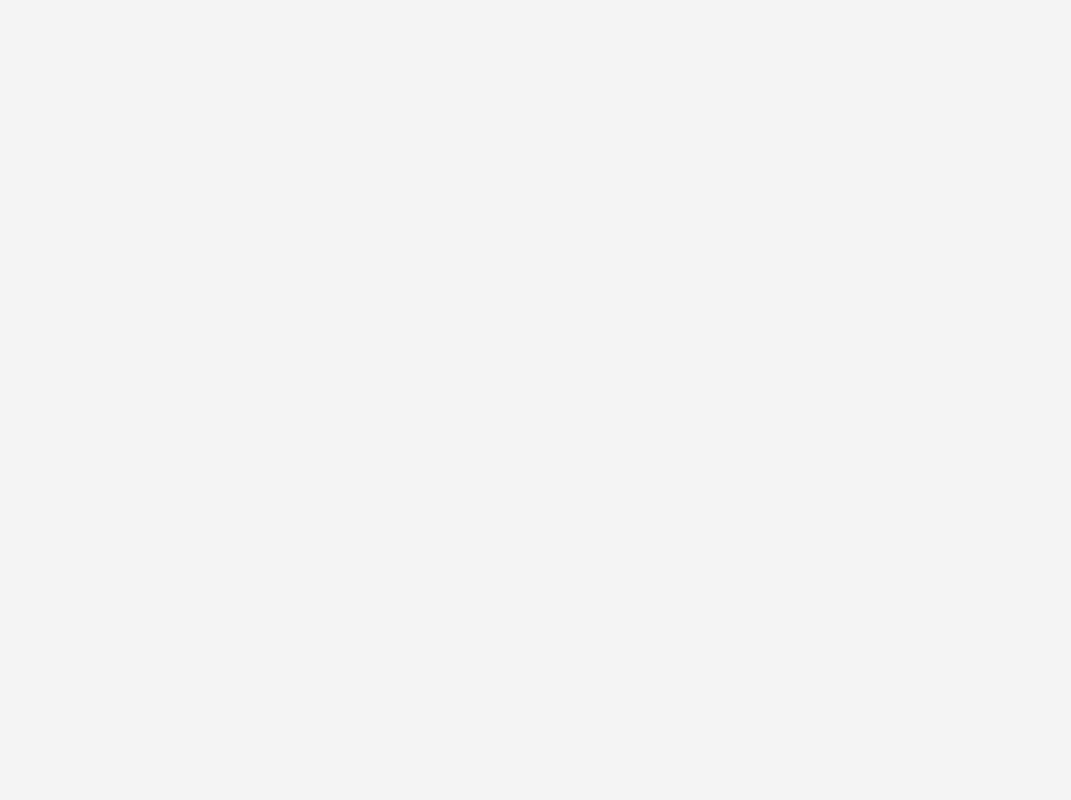
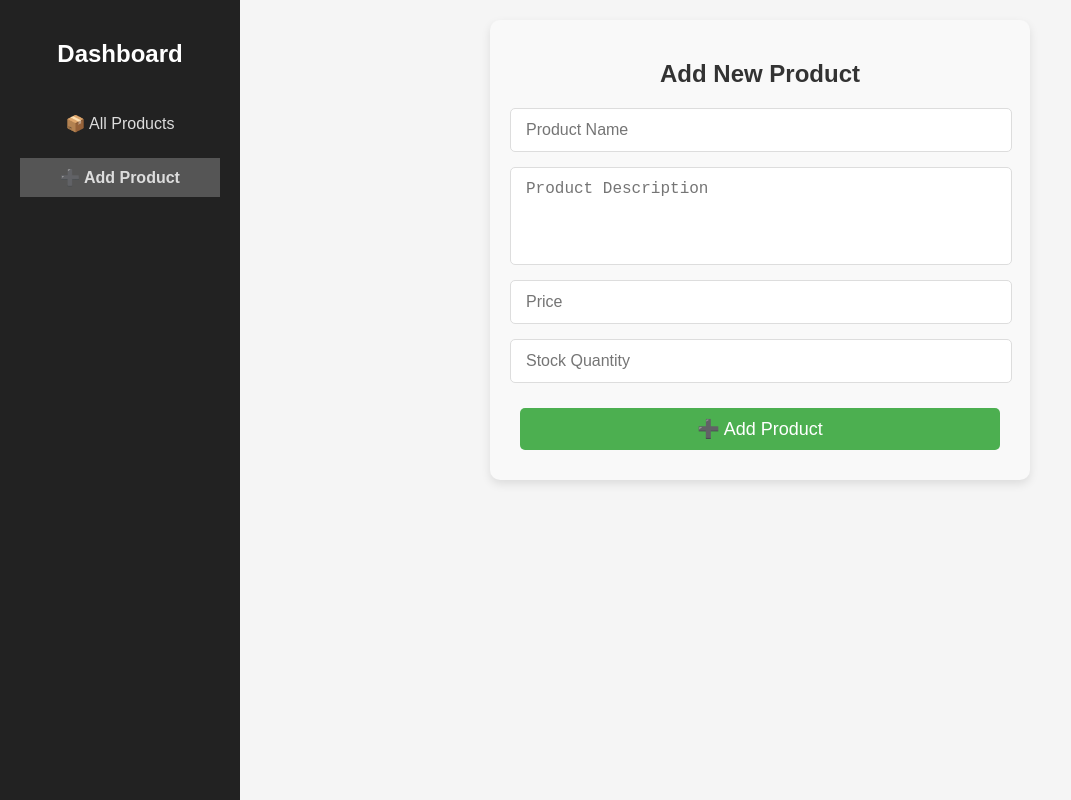
Before and after one commit to scriptforprince7/bharat-digital-frontend-react, a React (Create React App) app: page /dashboard/add-product in a window 1280 px wide. Before the commit this address had no page. Shown: the whole page, without its empty margins (0-1071 px from the left). Built offline with nearby package versions, Linux system fonts and the light colour scheme.

Commit message:
Dashboard added

```diff
--- /dev/null
+++ b/src/AddProduct.css
@@ -0,0 +1,72 @@
+.add-product-container {
+    max-width: 500px;
+    margin: 0 auto;
+    padding: 20px;
+    background: #f9f9f9;
+    border-radius: 10px;
+    box-shadow: 0 4px 10px rgba(0, 0, 0, 0.1);
+    text-align: center;
+    animation: fadeIn 0.5s ease-in;
+  }
+
+  h2 {
+    margin-bottom: 20px;
+    /* color: #333; */
+    font-size: 24px;
+  }
+
+  form {
+    display: flex;
+    flex-direction: column;
+    gap: 15px;
+  }
+
+  input,
+  textarea {
+    width: calc(100% - 30px); /* Ensure inputs stay inside container */
+    padding: 12px 15px;
+    border: 1px solid #ddd;
+    border-radius: 5px;
+    font-size: 16px;
+    transition: 0.3s;
+  }
+
+  input:focus,
+  textarea {
+    width: calc(100% - 30px); /* Ensure inputs stay inside container */
+    padding: 12px 15px;
+    border: 1px solid #ddd;
+    border-radius: 5px;
+    font-size: 16px;
+    transition: 0.3s;
+  }
+
+  textarea {
+    resize: none;
+  }
+
+  button {
+    padding: 12px 20px;
+    background-color: #4caf50;
+    color: #fff;
+    font-size: 18px;
+    border: none;
+    border-radius: 5px;
+    cursor: pointer;
+    transition: background 0.3s ease-in-out;
+  }
+
+  button:hover {
+    background-color: #45a049;
+  }
+
+  @keyframes fadeIn {
+    from {
+      opacity: 0;
+      transform: translateY(-20px);
+    }
+    to {
+      opacity: 1;
+      transform: translateY(0);
+    }
+  }
--- a/src/App.js
+++ b/src/App.js
@@ -7,6 +7,8 @@ import Cart from "./pages/Cart";
 import LoginPage from "./pages/LoginPage";
 import SignupPage from "./pages/SignupPage";
 import OtpVerificationPage from "./pages/OtpVerificationPage";
+import Dashboard from "./pages/Dashboard";
+import AddProduct from "./pages/dashboard/AddProduct";
 import "./App.css";
 
 function App() {
@@ -20,7 +22,15 @@ function App() {
           <Route path="/login" element={<LoginPage />} />
           <Route path="/signup" element={<SignupPage />} />
           <Route path="/otp-verification" element={<OtpVerificationPage />} />
+
+          {/* Dashboard with nested routes */}
+          <Route path="/dashboard" element={<Dashboard />}>
+            <Route index element={<AllProducts />} /> {/* Default route */}
+            <Route path="all-products" element={<AllProducts />} />
+            <Route path="add-product" element={<AddProduct />} />
+          </Route>
         </Routes>
+
         <ToastContainer />
       </div>
     </Router>
--- /dev/null
+++ b/src/Dashboard.css
@@ -0,0 +1,53 @@
+/* src/Dashboard.css */
+.dashboard-container {
+    display: flex;
+    height: 100vh;
+  }
+
+  /* Sidebar styling */
+  .sidebar {
+    width: 200px;
+    background: #222;
+    color: #fff;
+    padding: 20px;
+    display: flex;
+    flex-direction: column;
+  }
+
+  .sidebar h2 {
+    margin-bottom: 20px;
+  }
+
+  .sidebar ul {
+    list-style: none;
+    padding: 0;
+  }
+
+  .sidebar li {
+    margin-bottom: 15px;
+  }
+
+  .sidebar a {
+    color: #ddd;
+    text-decoration: none;
+    padding: 10px;
+    display: block;
+    transition: 0.2s ease;
+  }
+
+  .sidebar a:hover {
+    background: #444;
+  }
+
+  /* Highlight active tab */
+  .sidebar .active a {
+    background: #555;
+    font-weight: bold;
+  }
+
+  /* Content styling */
+  .dashboard-content {
+    flex-grow: 1;
+    padding: 20px;
+    background: #f5f5f5;
+  }
--- /dev/null
+++ b/src/pages/Dashboard.jsx
@@ -0,0 +1,40 @@
+import React from "react";
+import { Link, Outlet, useLocation } from "react-router-dom";
+import "../Dashboard.css"; // For sidebar styling
+
+const Dashboard = () => {
+  const location = useLocation();
+
+  return (
+    <div className="dashboard-container">
+      {/* Sidebar */}
+      <div className="sidebar">
+        <h2>Dashboard</h2>
+        <ul>
+          {/* All Products tab - Active by default on /dashboard */}
+          <li
+            className={
+              location.pathname === "/dashboard" || location.pathname.includes("all-products")
+                ? "active"
+                : ""
+            }
+          >
+            <Link to="all-products">📦 All Products</Link> {/* Relative path */}
+          </li>
+
+          {/* Add Product tab */}
+          <li className={location.pathname.includes("add-product") ? "active" : ""}>
+            <Link to="add-product">➕ Add Product</Link> {/* Relative path */}
+          </li>
+        </ul>
+      </div>
+
+      {/* Content Outlet */}
+      <div className="dashboard-content">
+        <Outlet />
+      </div>
+    </div>
+  );
+};
+
+export default Dashboard;
--- a/src/pages/Home.jsx
+++ b/src/pages/Home.jsx
@@ -1,6 +1,6 @@
 import React, { useEffect, useState } from "react";
 import { Link, useNavigate } from "react-router-dom";
-import { jwtDecode } from "jwt-decode"; // Correct import
+import { jwtDecode } from "jwt-decode";
 import DarkModeToggle from "../components/DarkModeToggle";
 import "../Home.css";
 
@@ -45,6 +45,7 @@ const Home = () => {
       {/* Display user email if logged in */}
       {userEmail ? <h3>Hey, {userEmail}!</h3> : <h2>Welcome, Guest!</h2>}
 
+      {/* Home buttons */}
       <div className="home-buttons">
         <Link to="/all-products">
           <button>All Products</button>
@@ -52,6 +53,11 @@ const Home = () => {
         <Link to="/cart">
           <button>Cart</button>
         </Link>
+        {userEmail && (
+          <Link to="/dashboard">
+            <button>Dashboard</button>
+          </Link>
+        )}
       </div>
     </div>
   );
--- /dev/null
+++ b/src/pages/dashboard/AddProduct.jsx
@@ -0,0 +1,71 @@
+import React, { useState } from "react";
+import "../../../src/AddProduct.css"; // Add a CSS file for styling
+
+const AddProduct = () => {
+  const [product, setProduct] = useState({
+    name: "",
+    description: "",
+    price: "",
+    stock_quantity: "",
+  });
+
+  const handleSubmit = (e) => {
+    e.preventDefault();
+    console.log("Product added:", product);
+    alert("Product added successfully!");
+    setProduct({
+      name: "",
+      description: "",
+      price: "",
+      stock_quantity: "",
+    });
+  };
+
+  const handleChange = (e) => {
+    const { name, value } = e.target;
+    setProduct({ ...product, [name]: value });
+  };
+
+  return (
+    <div className="add-product-container">
+      <h2>Add New Product</h2>
+      <form onSubmit={handleSubmit}>
+        <input
+          type="text"
+          name="name"
+          placeholder="Product Name"
+          value={product.name}
+          onChange={handleChange}
+          required
+        />
+        <textarea
+          name="description"
+          placeholder="Product Description"
+          value={product.description}
+          onChange={handleChange}
+          rows="4"
+          required
+        />
+        <input
+          type="number"
+          name="price"
+          placeholder="Price"
+          value={product.price}
+          onChange={handleChange}
+          required
+        />
+        <input
+          type="number"
+          name="stock_quantity"
+          placeholder="Stock Quantity"
+          value={product.stock_quantity}
+          onChange={handleChange}
+          required
+        />
+        <button type="submit">➕ Add Product</button>
+      </form>
+    </div>
+  );
+};
+
+export default AddProduct;
```
